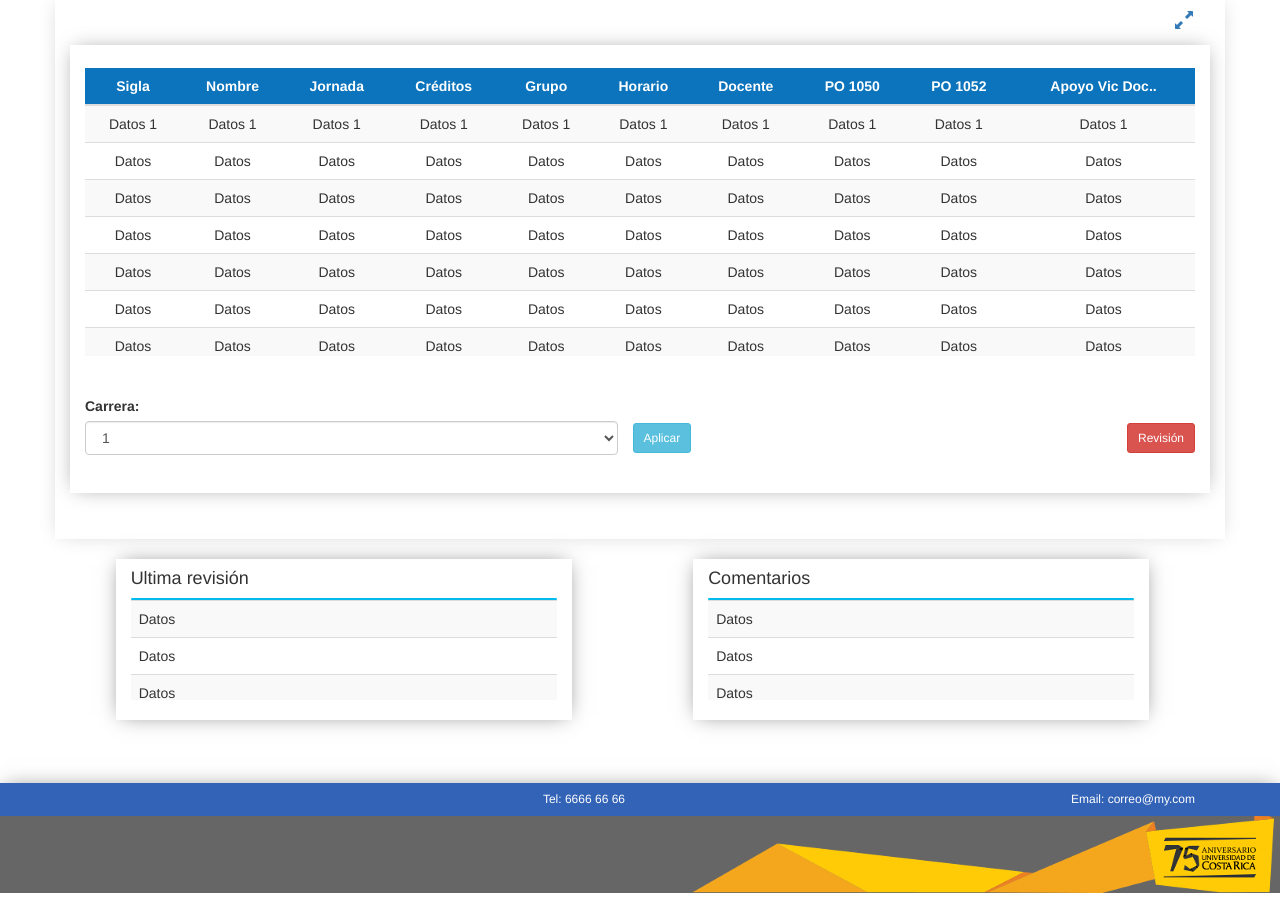
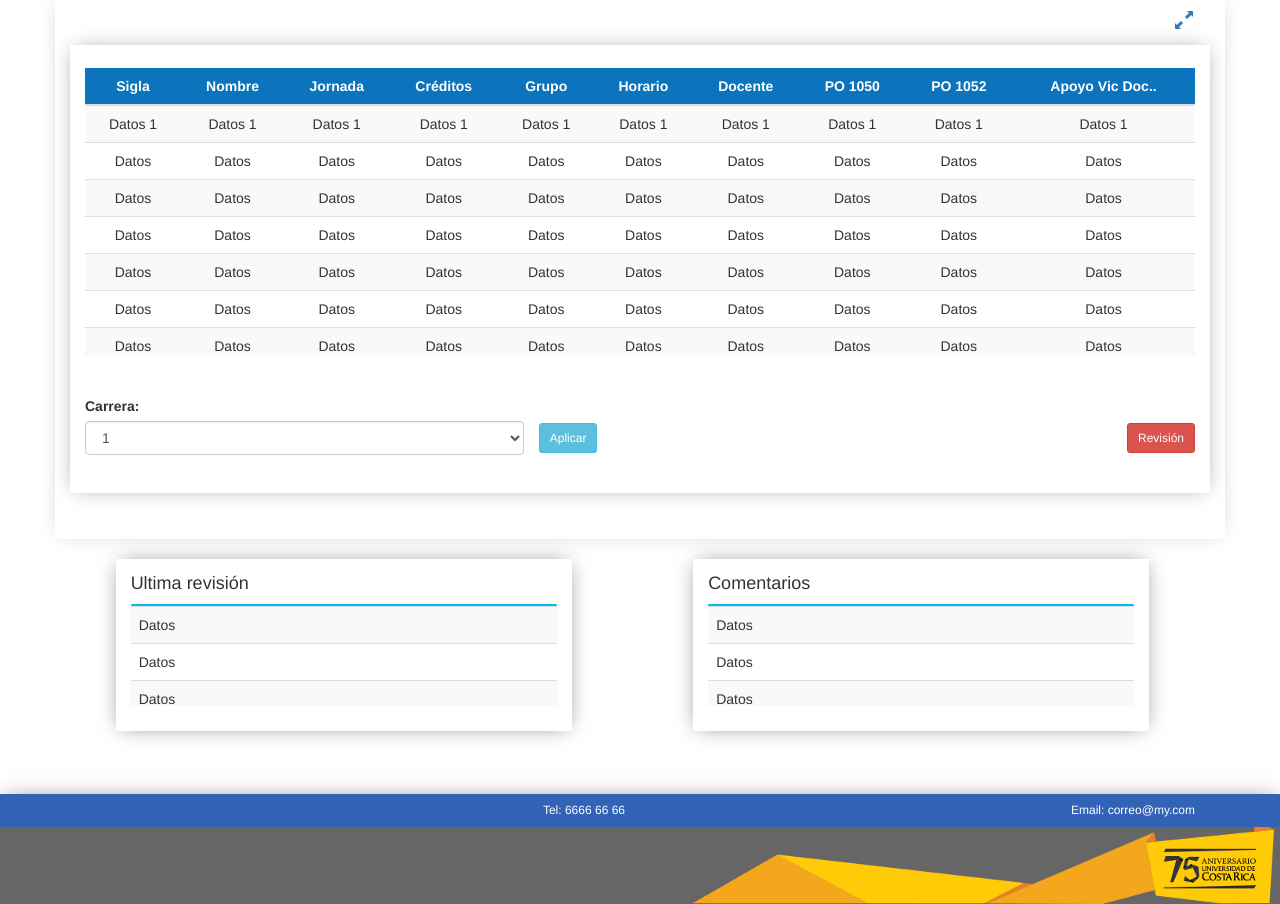
Before and after one commit to FranciscoMG/planillas, a PHP site: page /php/masterPage.php in a window 1280 px wide. Shown: the part 160-1064 px from the top of the page. Run offline with PHP 8.4, Linux system fonts and the light colour scheme.

Commit message:
Vinicio: modificaciones varias

```diff
--- a/css/style.css
+++ b/css/style.css
@@ -75,6 +75,8 @@ main #contenedor-tabla .contenedor-tabla-2 {
 }
 .aside {
 	box-shadow: 0px 0px 20px -5px rgba(0,0,0,0.5);
+	padding-top: 1%;
+	padding-bottom: 1%;
 }
 .aside .table {
 	height: 100px;
--- a/php/masterPage.php
+++ b/php/masterPage.php
@@ -321,7 +321,7 @@
 				</div>
 				<br><br>
 					<div class="row">
-					<div class="col-xs-8 col-sm-6">
+					<div class="col-xs-6 col-sm-5">
 						<div class="form-group">
 							  <label for="sel1">Carrera:</label>
 							  <select class="form-control" id="sel1">
```
